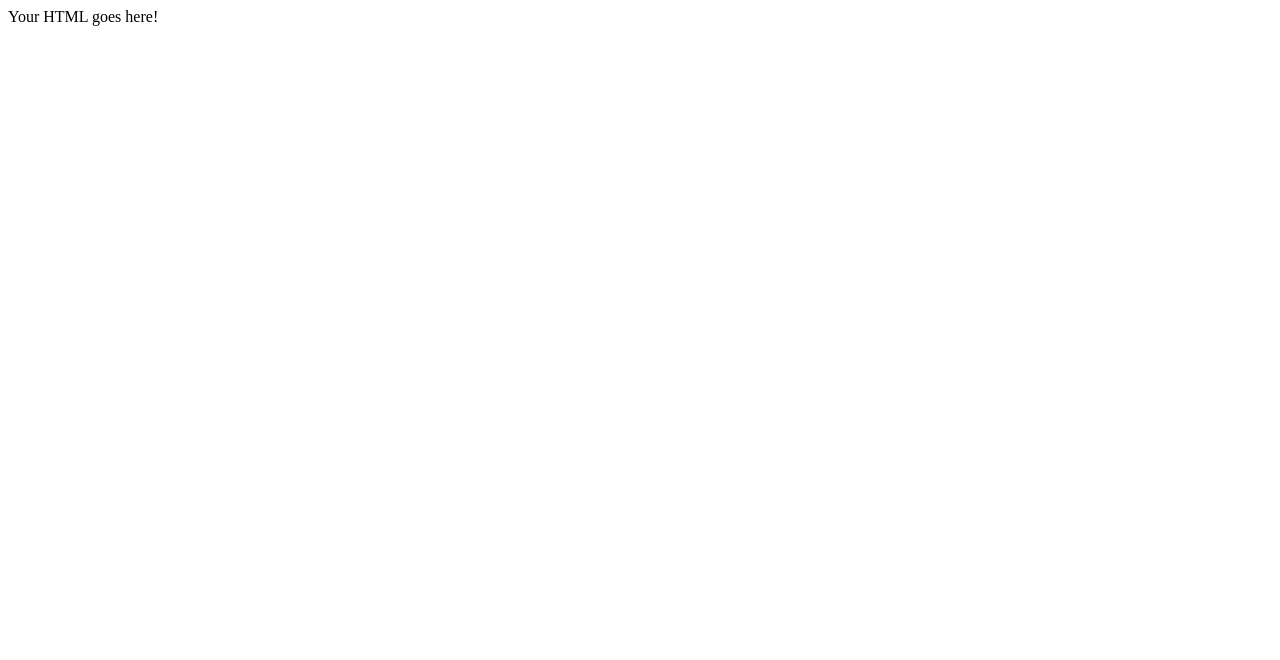
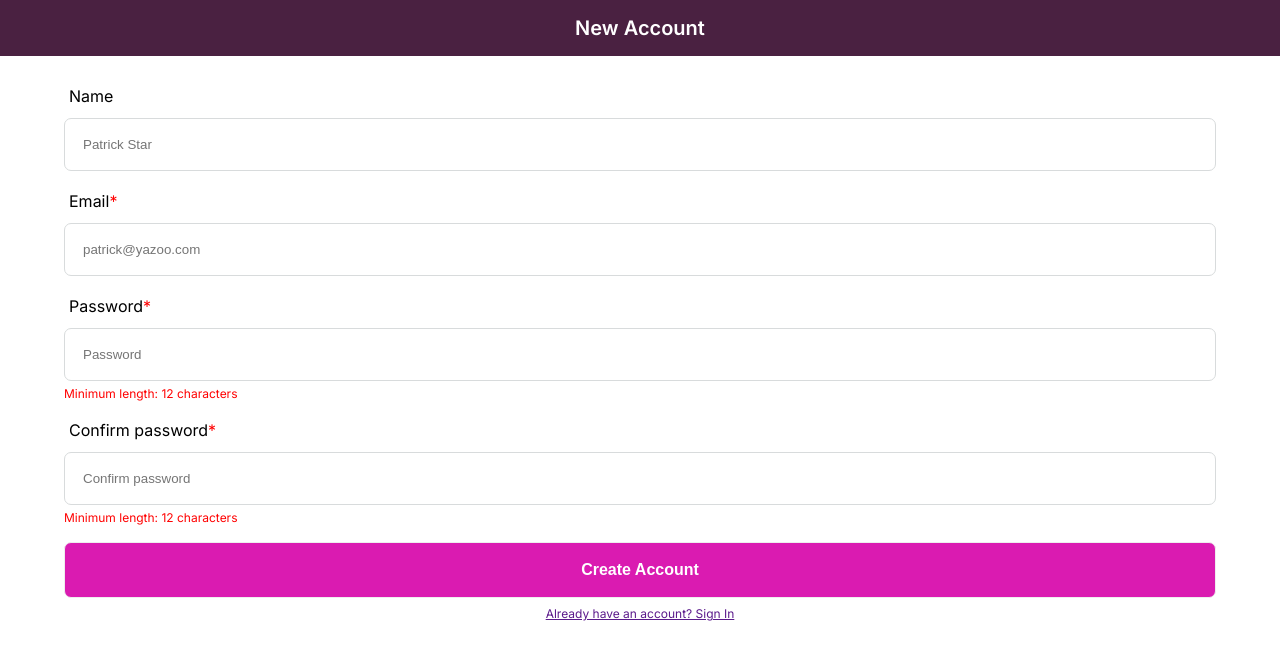
Before and after one commit to noxxaz/mm03-login, a plain HTML site: page index.html in a window 1280 px wide. Drawn offline with Linux system fonts and the light colour scheme.

Commit message:
first try - mostly made it look like the picture

```diff
--- a/index.html
+++ b/index.html
@@ -4,8 +4,31 @@
         <meta charset="utf-8" />
         <title>Matching Mockups #003</title>
         <link rel="stylesheet" type="text/css" href="styles.css">
+        <link rel="preconnect" href="https://fonts.googleapis.com">
+        <link rel="preconnect" href="https://fonts.gstatic.com" crossorigin>
+        <link href="https://fonts.googleapis.com/css2?family=Inter:wght@300;400;600&display=swap" rel="stylesheet">
     </head>
     <body>
-        Your HTML goes here!
+        <div class="titleBar">New Account</div>
+        <div class="container">
+            <div class="accountForm">
+                <label for="name">Name</label>
+                <input type="text" id="name" class="textinput" placeholder="Patrick Star"></input>
+
+                <label for="email">Email<span class="required">*</span></label>
+                <input type="email" id="email" class="textinput" placeholder="patrick@yazoo.com" required></input>
+
+                <label for="password">Password<span class="required">*</span></label>
+                <input type="password" id="password" class="textinput" placeholder="Password" required></input>
+                <p class="password-rule">Minimum length: 12 characters</p>
+
+                <label for="confirm-password">Confirm password<span class="required">*</span></label>
+                <input type="password" id="confirm-password" class="textinput" placeholder="Confirm password" required></input>
+                <p class="password-rule">Minimum length: 12 characters</p>
+
+                <button>Create Account</button>
+                <a class="sign-in" href="login.html">Already have an account? Sign In</a>
+            </div>
+        </div>
     </body>
 </html>
--- a/styles.css
+++ b/styles.css
@@ -0,0 +1,113 @@
+/* http://meyerweb.com/eric/tools/css/reset/
+   v2.0 | 20110126
+   License: none (public domain)
+*/
+
+html, body, div, span, applet, object, iframe,
+h1, h2, h3, h4, h5, h6, p, blockquote, pre,
+a, abbr, acronym, address, big, cite, code,
+del, dfn, em, img, ins, kbd, q, s, samp,
+small, strike, strong, sub, sup, tt, var,
+b, u, i, center,
+dl, dt, dd, ol, ul, li,
+fieldset, form, label, legend,
+table, caption, tbody, tfoot, thead, tr, th, td,
+article, aside, canvas, details, embed,
+figure, figcaption, footer, header, hgroup,
+menu, nav, output, ruby, section, summary,
+time, mark, audio, video {
+	margin: 0;
+	padding: 0;
+	border: 0;
+	font-size: 100%;
+	font: inherit;
+	vertical-align: baseline;
+}
+/* HTML5 display-role reset for older browsers */
+article, aside, details, figcaption, figure,
+footer, header, hgroup, menu, nav, section {
+	display: block;
+}
+body {
+	line-height: 1;
+}
+ol, ul {
+	list-style: none;
+}
+blockquote, q {
+	quotes: none;
+}
+blockquote:before, blockquote:after,
+q:before, q:after {
+	content: '';
+	content: none;
+}
+table {
+	border-collapse: collapse;
+	border-spacing: 0;
+}
+/*--- End reset css ---*/
+
+body {
+  font-family: 'Inter', sans-serif;
+}
+.titleBar {
+ background-color: #4A2141;
+ padding: 18px;
+ color: #FFF;
+ font-weight: 600;
+ font-size: 20px;
+ text-align: center;
+}
+.container {
+  width: 100vw;
+  height: 100vh;
+  margin: auto;
+  padding-top: 10px;
+}
+.accountForm {
+  display: flex;
+  flex-direction: column;
+  width: 90vw;
+  height: 90vh;
+  margin: auto;
+}
+label {
+  font-size: 16px;
+  padding-top: 22px;
+  padding-bottom: 14px;
+  padding-left: 5px;
+  margin-right: auto;
+  margin-left: auto;
+  width: 90vw;
+}
+.textinput {
+  padding: 18px;
+  border: 1px solid #D8DBDC;
+  border-radius: 7px;
+}
+span.required {
+  color: red;
+}
+.password-rule {
+  padding-top: 7px;
+  font-size: 12px;
+  color: red;
+}
+button {
+  margin-top: 18px;
+  padding:18px;
+  font-weight: 600;
+  font-size: 16px;
+  background-color: #DA1BB1;
+  color: #FFF;
+  border: 1px solid #EEE;
+  border-radius: 7px;
+}
+
+a {
+  padding-top: 10px;
+  text-align: center;
+  font-size: 12px;
+  color: #5B1A8B;
+}
```
